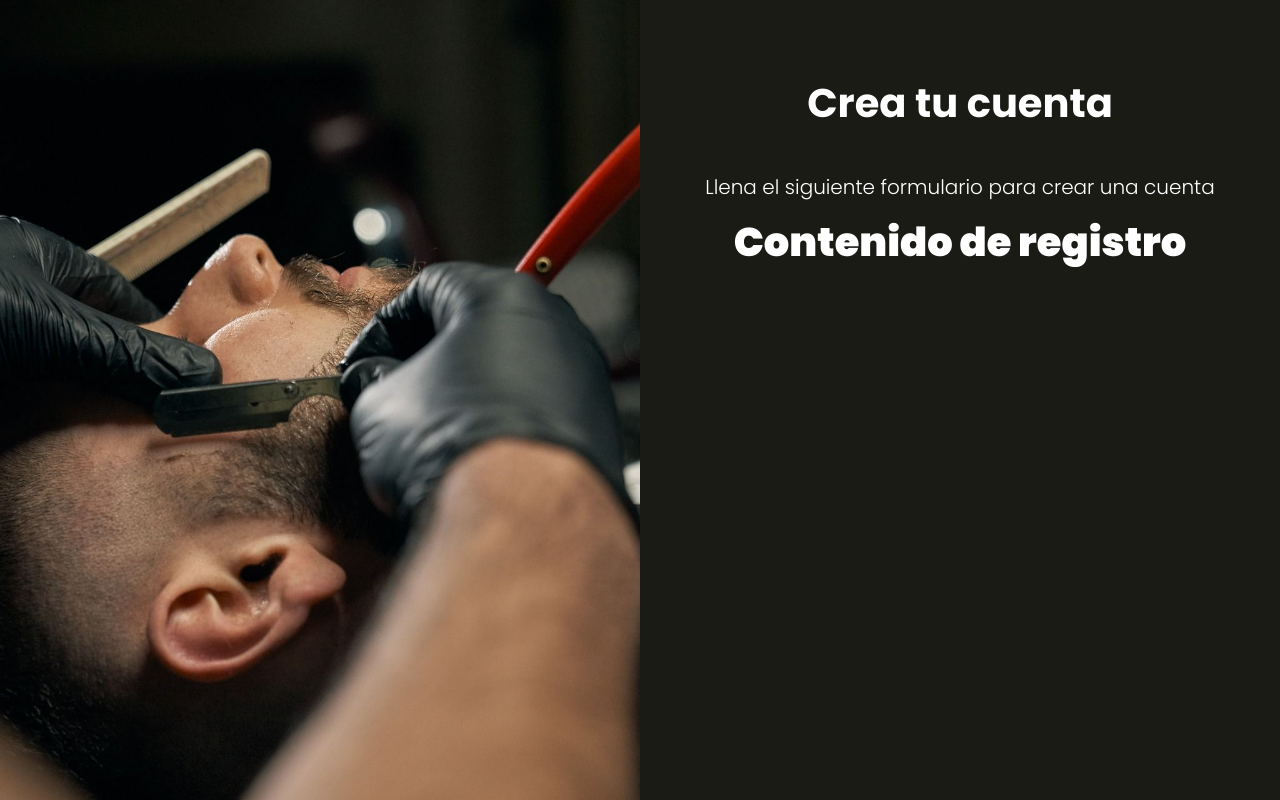
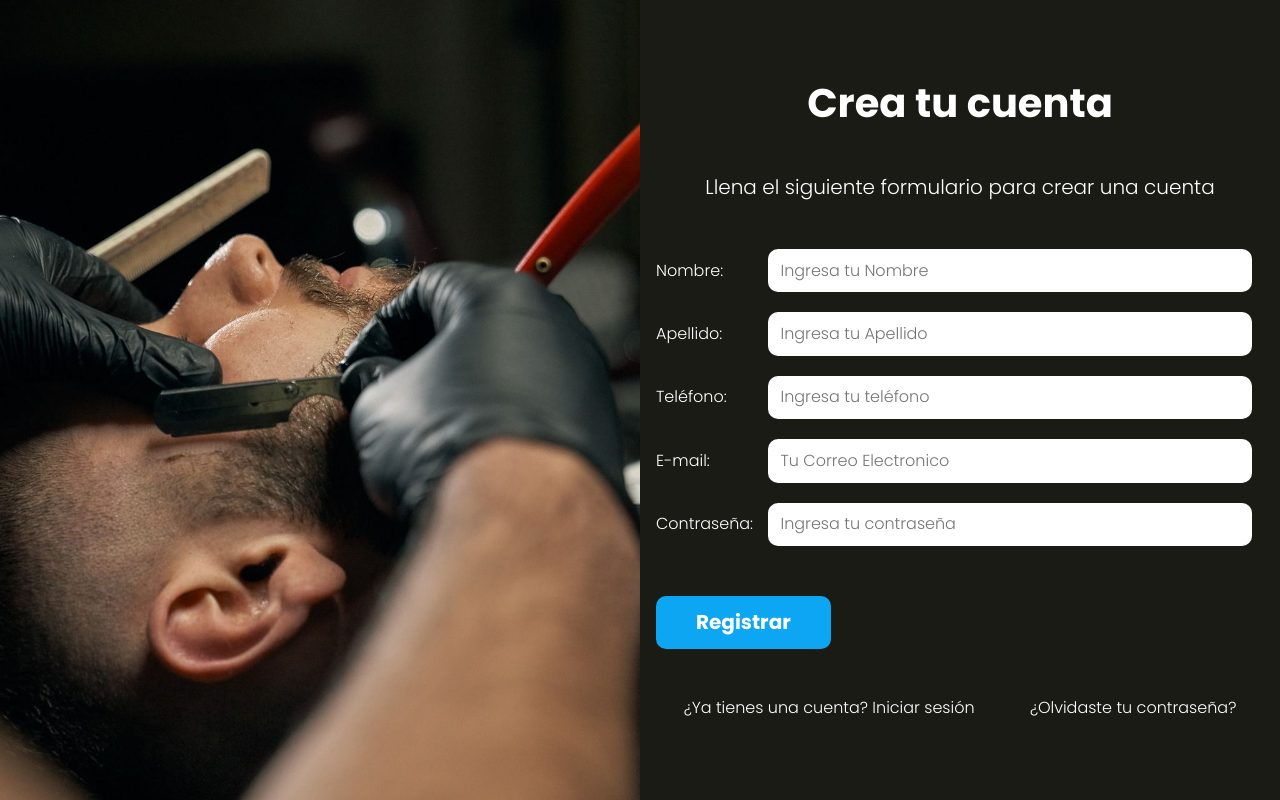
Before and after one commit to Andonys24/AppSalon-Django, a Django app: page /registrar/ in a window 1280 px wide. Run offline with Django 5.2, Linux system fonts and the light colour scheme.

Commit message:
Vistas de las paginas de Autenticacion - Creacion del formulario de Autenticacion - Enlaces de crear cuenta y olvide mi password - Creacion de la pagina de registro y olvide mi password

```diff
--- a/authentication/templates/register.html
+++ b/authentication/templates/register.html
@@ -1,5 +1,33 @@
 {% extends "base.html" %}
 
 {% block content %}
-    <h1>Contenido de registro</h1>
+    <form action="{% url "register" %}" class="formulario" method="post">
+        {% csrf_token %}
+        <div class="campo">
+            <label for="nombre">Nombre:</label>
+            <input type="text" id="nombre" name="nombre" placeholder="Ingresa tu Nombre">
+        </div>
+        <div class="campo">
+            <label for="apellido">Apellido:</label>
+            <input type="text" id="apellido" name="apellido" placeholder="Ingresa tu Apellido">
+        </div>
+        <div class="campo">
+            <label for="telefono">Teléfono:</label>
+            <input type="text" id="telefono" name="telefono" placeholder="Ingresa tu teléfono">
+        </div>
+        <div class="campo">
+            <label for="email">E-mail:</label>
+            <input type="email" id="email" name="email" placeholder="Tu Correo Electronico">
+        </div>
+        <div class="campo">
+            <label for="password">Contraseña:</label>
+            <input type="password" id="password" name="password" placeholder="Ingresa tu contraseña">
+        </div>
+        <input type="submit" value="Registrar" class="boton">
+    </form>
+
+    <div class="acciones">
+        <a href="{% url "login" %}">¿Ya tienes una cuenta? Iniciar sesión</a>
+        <a href="{% url "forget" %}">¿Olvidaste tu contraseña?</a>
+    </div>
 {% endblock content %}
--- a/src/scss/componentes/_formulario.scss
+++ b/src/scss/componentes/_formulario.scss
@@ -1,5 +1,5 @@
-@use 'base/variables' as v;
-@use 'base/mixins' as m;
+@use "base/variables" as v;
+@use "base/mixins" as m;
 
 .formulario {
 	margin-top: 5rem;
@@ -8,6 +8,7 @@
 
 .campo {
 	display: flex;
+	gap: 1.2rem;
 	margin-bottom: 2rem;
 	align-items: center;
 	label {
```
Also changed, not shown: authentication/templates/forget.html (+13 -1 lines), authentication/templates/login.html (+17 -1 lines), static/css/app.css, 1 other file. Lines whose indentation alone changed are shown as unchanged.
